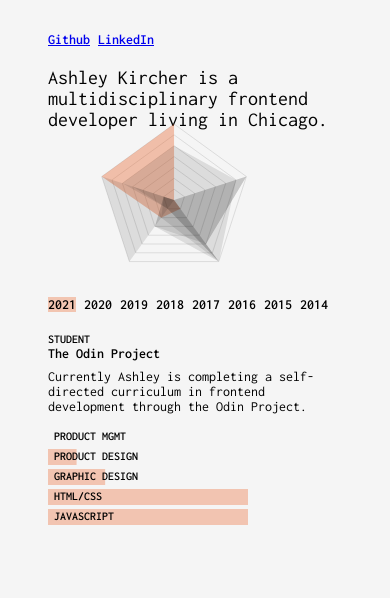
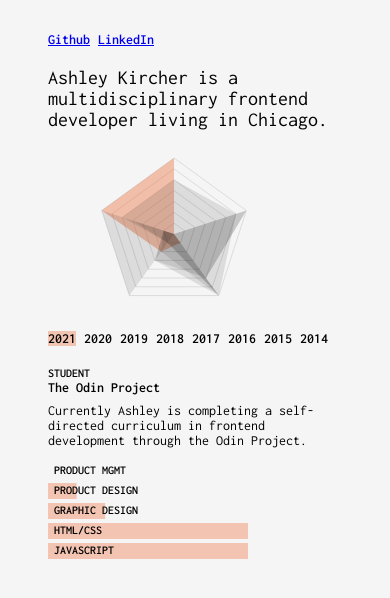
Before and after one commit to awkircher/personal-Eng, a React (Create React App) app: page / in a window 390 px wide. Shown: the top 598 px of the page. Built offline with nearby package versions, Linux system fonts and the light colour scheme.

Commit message:
Fix for small screen row height

```diff
--- a/src/App.css
+++ b/src/App.css
@@ -31,7 +31,7 @@
 
 @media (max-width: 785px) {
   .App {
-    grid-template-rows: repeat(auto-fill, 64px);
+    grid-template-rows: repeat(auto-fill,minmax(64px, auto));
     grid-template-columns: 1fr;
   }
   .leftContainer {
```
